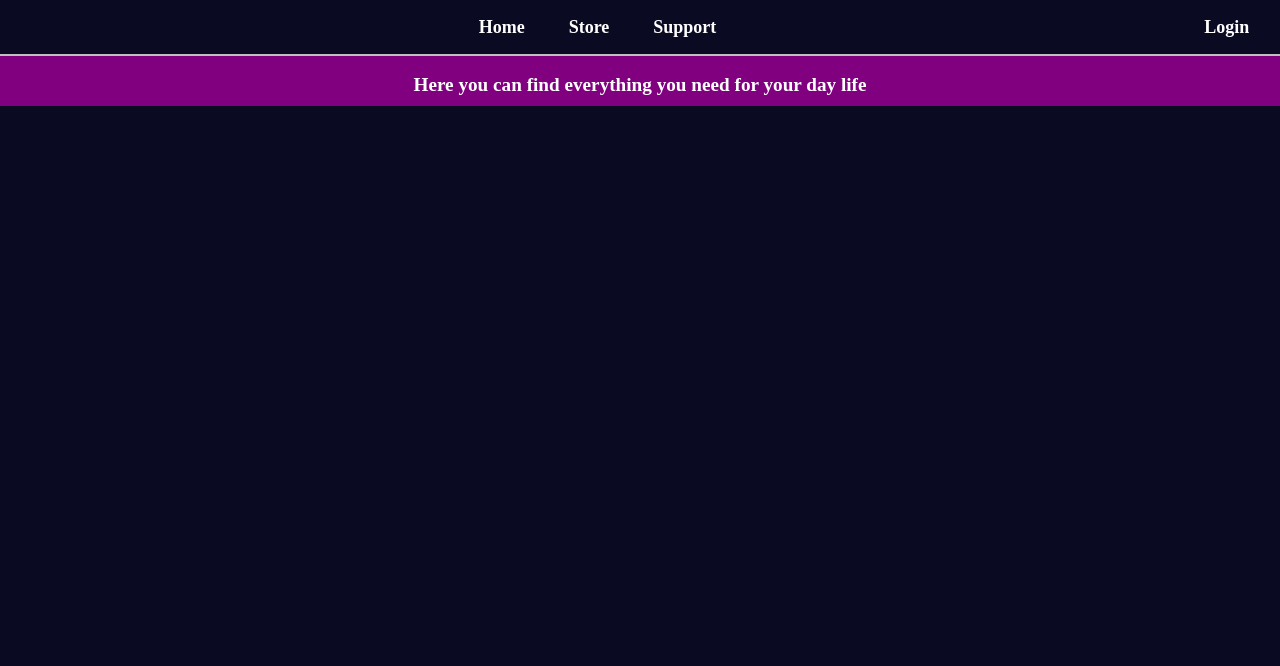
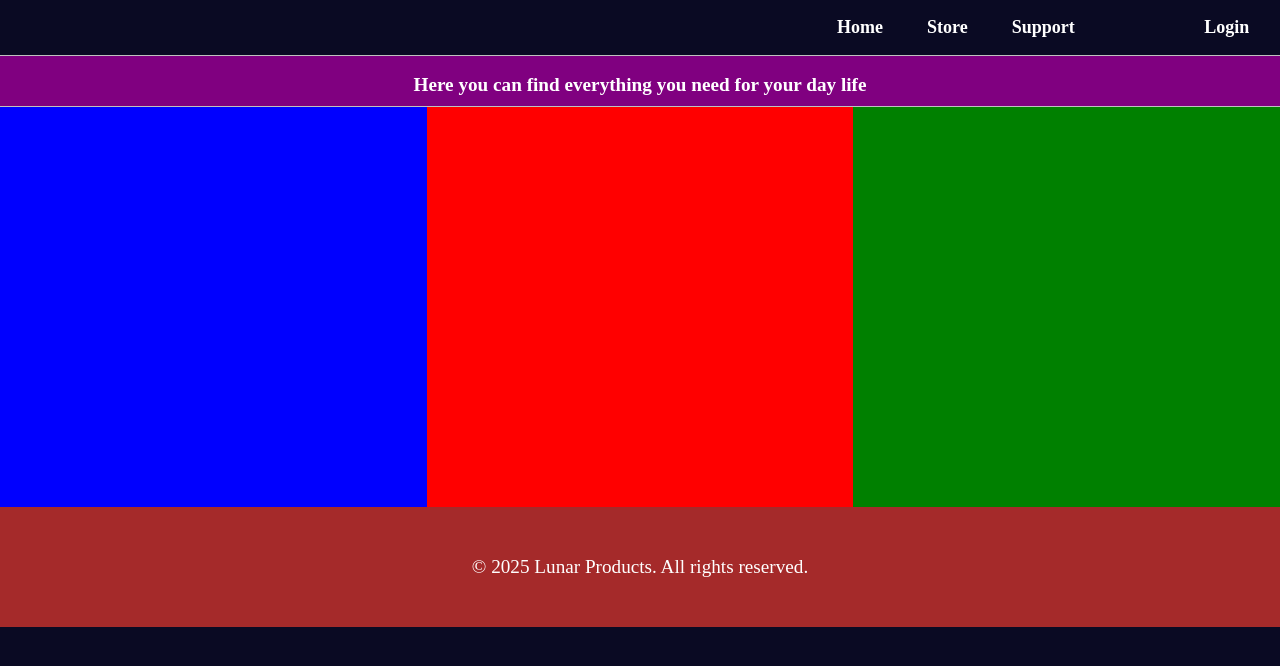
Before and after one commit to Lunarcodeq/ECO-Store, a plain HTML site: page ECO/index.html in a window 1280 px wide. Drawn offline with Linux system fonts and the light colour scheme.

Commit message:
Preparing The Home page for the last touches

```diff
--- a/ECO/index.html
+++ b/ECO/index.html
@@ -22,6 +22,25 @@
               <p>Here you can find everything you need for your day life</p>
             </div>
         </section>
+        <section class="showcase">
+            <div class="items">
+                <div class="item-1">
+                    <a href="#"><img src="" alt=""></a>
+                    <p></p>
+                </div>
+                <div class="item-2">
+                    <a href="#"><img src="" alt=""></a>
+                    <p></p>
+                </div>
+                <div class="item-3">
+                    <a href="#"><img src="" alt=""></a>
+                    <p></p>
+                </div>
+            </div>
+        </section>
+        <footer>
+            <p>&copy; 2025 Lunar Products. All rights reserved.</p>
+        </footer>
 
         <script src="script.js"></script>
     </body>
--- a/ECO/styles.css
+++ b/ECO/styles.css
@@ -19,7 +19,7 @@ body {
     display:flex;
     justify-content: center;
     align-items: center;
-    border-bottom: 2px solid silver;
+    border-bottom: 1px solid silver;
 }
 
 .navbar a {
@@ -28,6 +28,11 @@ body {
     color:#fff;
     font-size:18px;
     font-weight:600;
+}
+
+.navbar .locations {
+    position: relative;
+    left: 28%;
 }
 
 .navbar .locations a {
@@ -45,10 +50,13 @@ body {
     justify-content: center;
     align-items: center;
     flex-direction: column;
+    border-bottom: 1px solid silver;
 }
 
 .show-img img {
     margin-top:10px;
+    max-width:800px;
+    width:100%;
 }
 
 .show-img p {
@@ -56,6 +64,35 @@ body {
     margin-bottom: 10px;
     font-size: 1.2rem;
     font-weight: 600;
+}
+
+.items {
+    width:100%;
+    height:50vh;
+    background-color: green;
+    display:grid;
+    grid-template-columns:repeat(3, 1fr);
+    padding:auto 10px;
+}
+
+.item-1 {
+    background-color: blue;
+    text-align: center;
+}
+
+.item-2 {
+    background-color: red;
+}
+
+footer {
+    width:100%;
+    height:15vh;
+    background-color: brown;
+    text-align: center;
+    font-size: 1.2rem;
+    display: flex;
+    align-items: center;
+    justify-content: center;
 }
 
 /* MEDIAS */
@@ -67,22 +104,30 @@ body {
   }
   .locations {
     position: relative;
-    left:5%;
+    left:20%;
   }
 }
 
 @media (min-width: 576px) and (max-width: 767px) {
   .login {
-    position: relative;
-    left: 20%;
+        position: relative;
+        left: 30%;
+  }
+    .locations {
+        position: relative;
+        left:20%;
   }
 }
 
 @media (min-width: 768px) and (max-width: 991px){
     .login {
         position: relative;
-        left: 25%;
+        left: 30%;
     }
+      .locations {
+        position: relative;
+        left:20%;
+  }
 }
 
 @media (min-width: 992px) {
```
